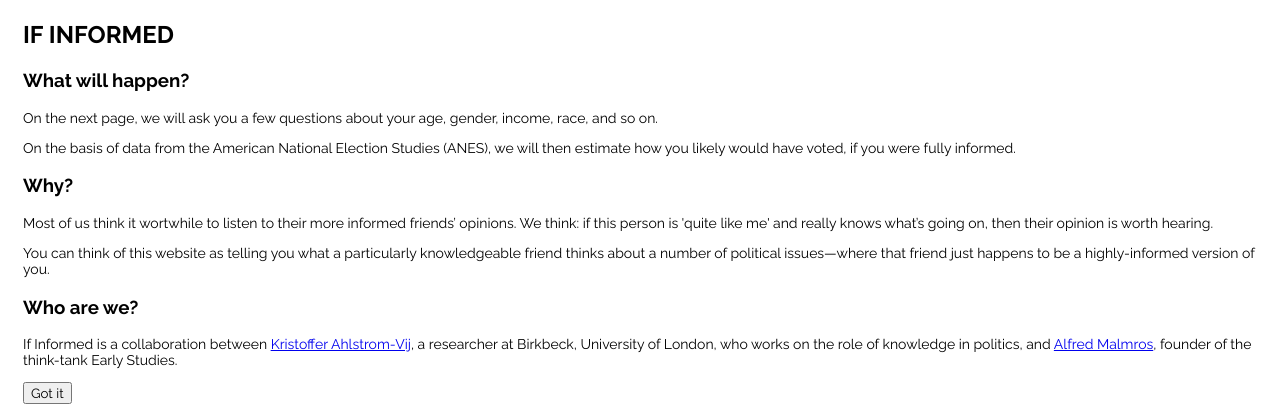
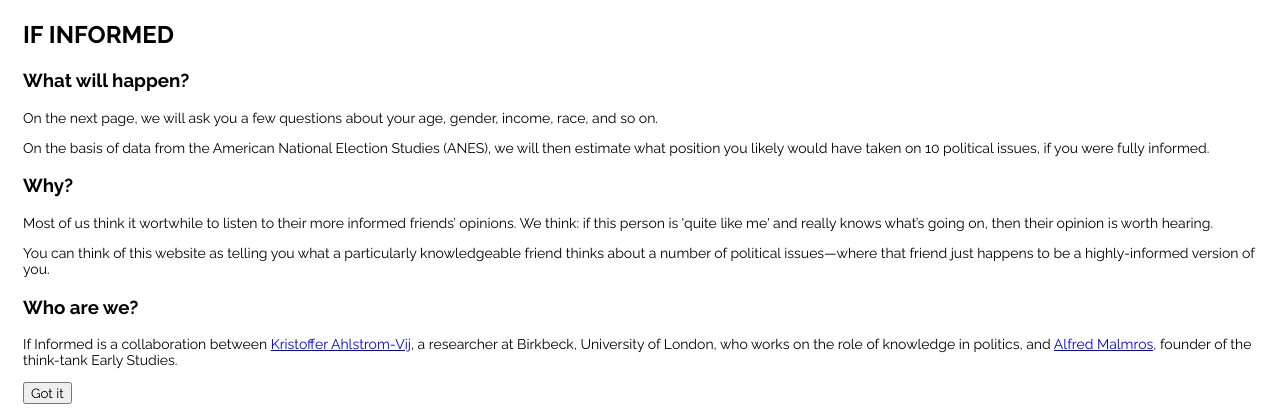
Before and after one commit to ahlstromvij/if_informed_us2020, a Django app: page /intro/ in a window 1280 px wide. Shown: the top 418 px of the page. Run offline with Django 3.2, Linux system fonts and the light colour scheme; some libraries are stand-ins or nearby versions.

Commit message:
minor copy tweaks

```diff
--- a/templates/intro.html
+++ b/templates/intro.html
@@ -6,7 +6,7 @@
 
 <h3>What will happen?</h3>
 <p>On the next page, we will ask you a few questions about your age, gender, income, race, and so on.</p>
-<p>On the basis of data from the American National Election Studies (ANES), we will then estimate how you likely would have voted, if you were fully informed.</p>
+<p>On the basis of data from the American National Election Studies (ANES), we will then estimate what position you likely would have taken on 10 political issues, if you were fully informed.</p>
 
 <h3>Why?</h3>
 <p>Most of us think it wortwhile to listen to their more informed friends’ opinions. We think: if this person is 'quite like me' and really knows what’s going on, then their opinion is worth hearing.</p>
```
